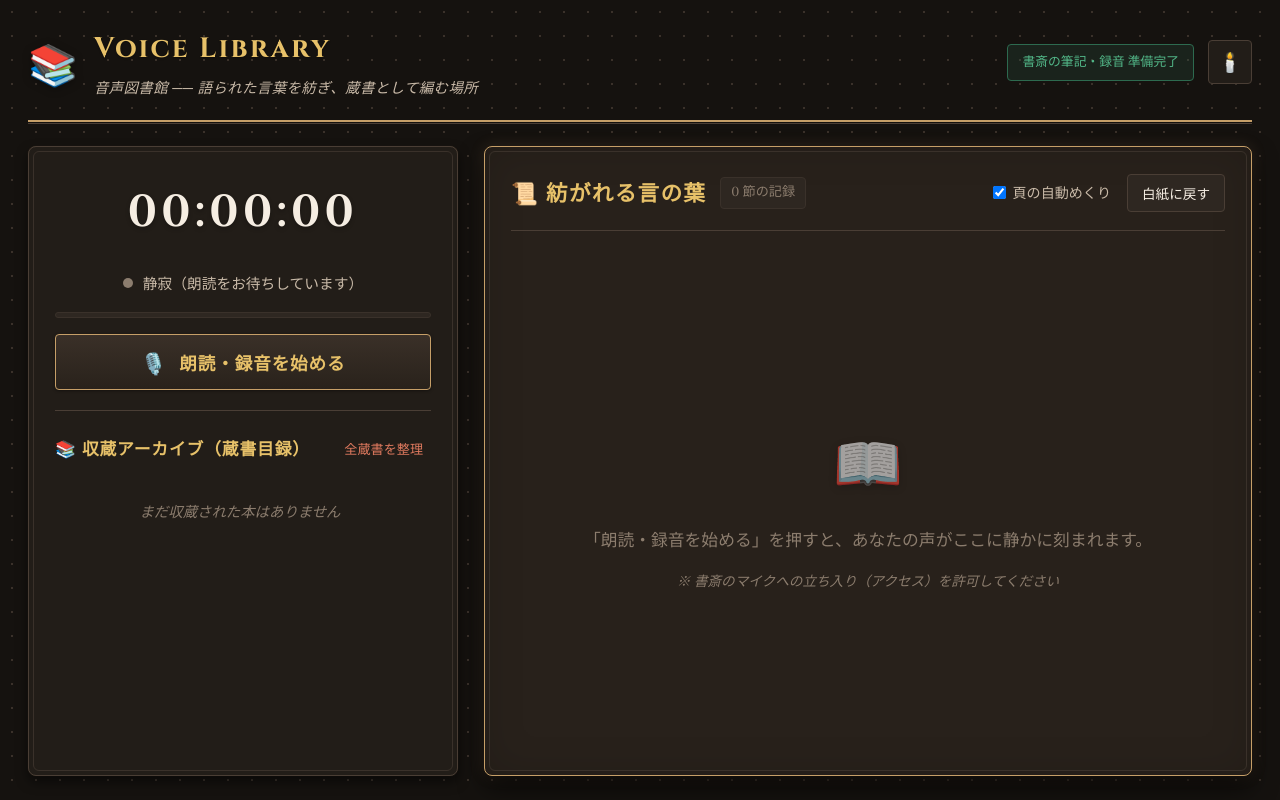
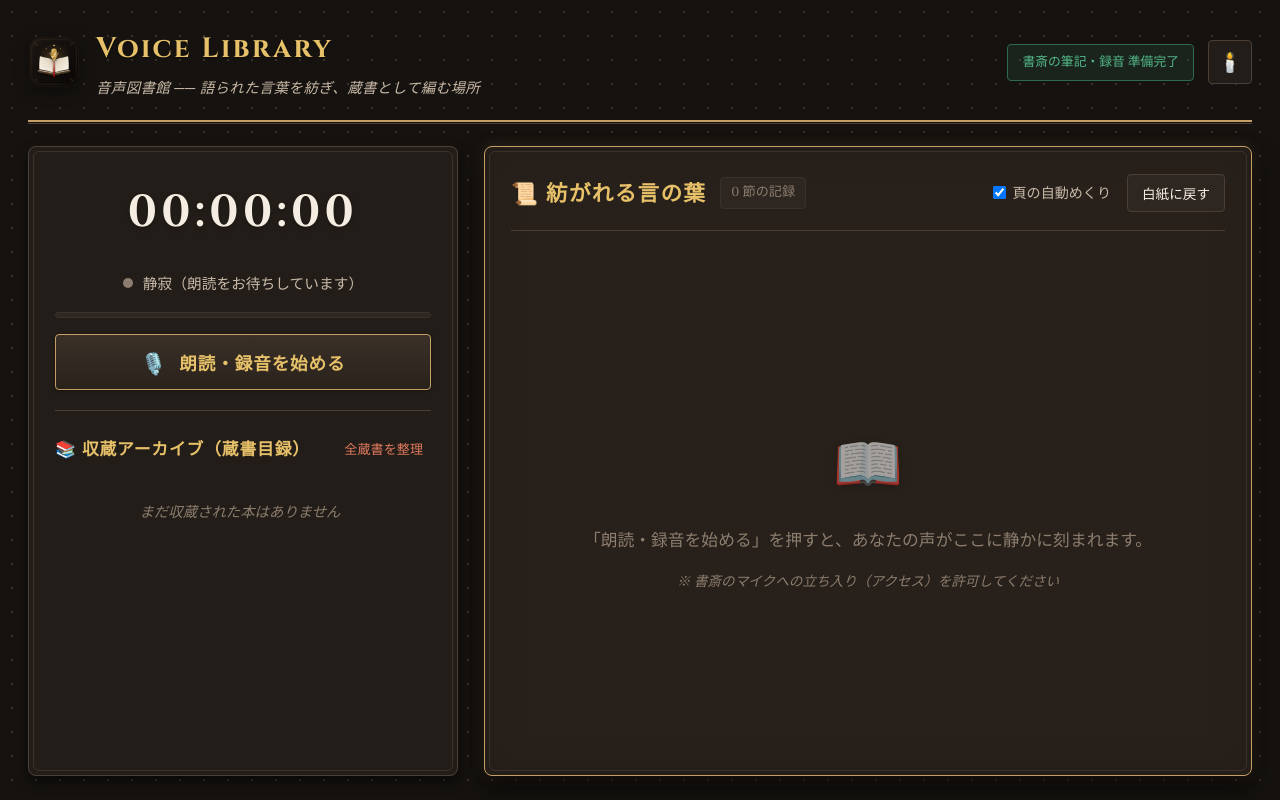
Before and after one commit to taka9009-creator/voice-sync-memo, a plain HTML site: page index.html in a window 1280 px wide. Drawn offline with nearby package versions, Linux system fonts and the light colour scheme.

Commit message:
design: add premium vector app icon and favicon

```diff
--- a/index.html
+++ b/index.html
@@ -4,6 +4,8 @@
   <meta charset="UTF-8">
   <meta name="viewport" content="width=device-width, initial-scale=1.0">
   <title>Voice Library - 音声図書館と記録の書斎</title>
+  <link rel="icon" type="image/svg+xml" href="icon.svg">
+  <link rel="apple-touch-icon" href="icon.svg">
   <link rel="stylesheet" href="style.css">
   <link rel="preconnect" href="https://fonts.googleapis.com">
   <link rel="preconnect" href="https://fonts.gstatic.com" crossorigin>
@@ -14,7 +16,9 @@
     <!-- ヘッダー (図書館の銘板風) -->
     <header class="app-header">
       <div class="brand">
-        <div class="brand-icon">📚</div>
+        <div class="brand-icon">
+          <img src="icon.svg" alt="Voice Library Icon" class="brand-logo-img">
+        </div>
         <div>
           <h1 class="brand-title">Voice Library</h1>
           <p class="brand-subtitle">音声図書館 ── 語られた言葉を紡ぎ、蔵書として編む場所</p>
--- a/style.css
+++ b/style.css
@@ -138,9 +138,22 @@ body {
 }
 
 .brand-icon {
-  font-size: 2.5rem;
-  line-height: 1;
-  filter: drop-shadow(0 2px 4px rgba(0, 0, 0, 0.3));
+  display: flex;
+  align-items: center;
+  justify-content: center;
+  filter: drop-shadow(0 4px 8px rgba(0, 0, 0, 0.4));
+}
+
+.brand-logo-img {
+  width: 52px;
+  height: 52px;
+  border-radius: 12px;
+  object-fit: contain;
+  transition: transform var(--transition-fast);
+}
+
+.brand-logo-img:hover {
+  transform: scale(1.06) rotate(-2deg);
 }
 
 .brand-title {
```
Also changed, not shown: icon.svg (added).
